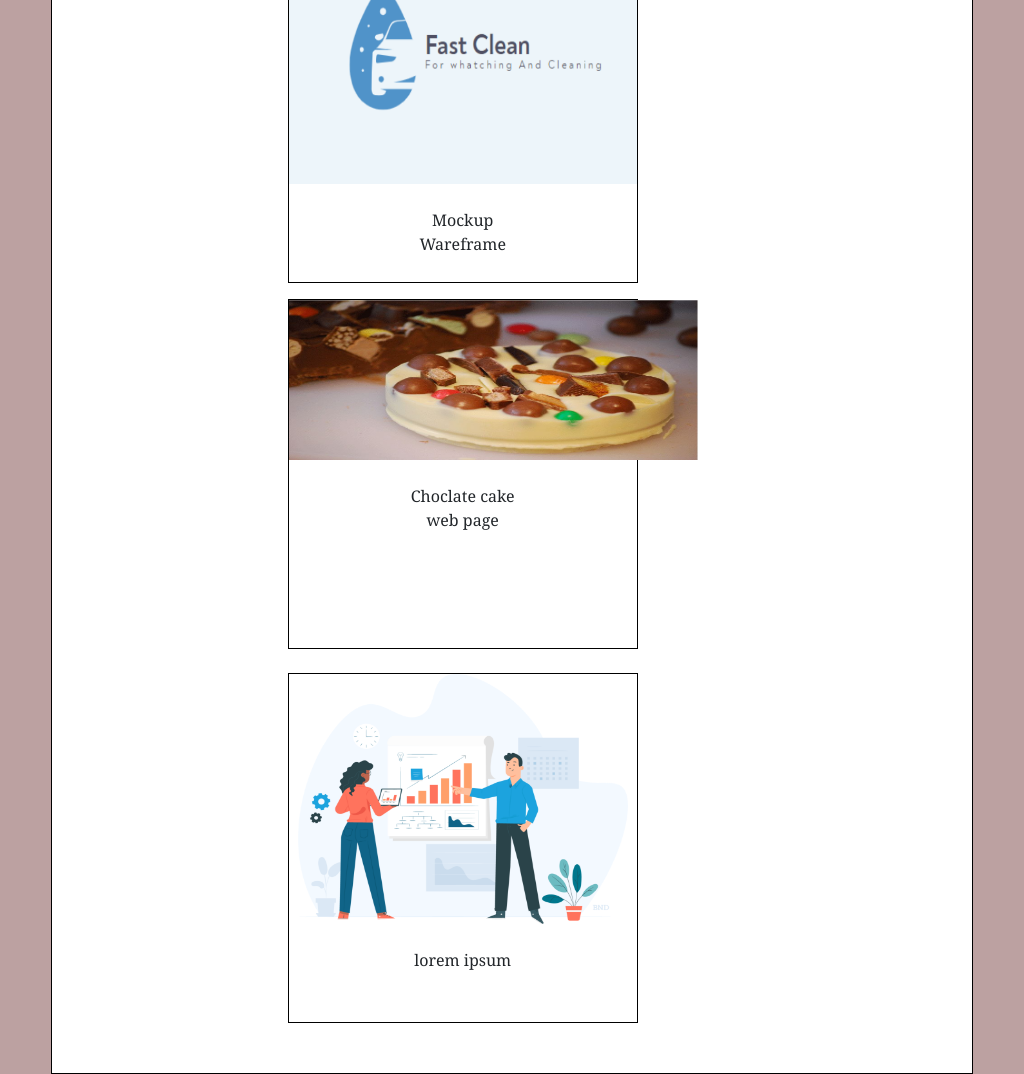
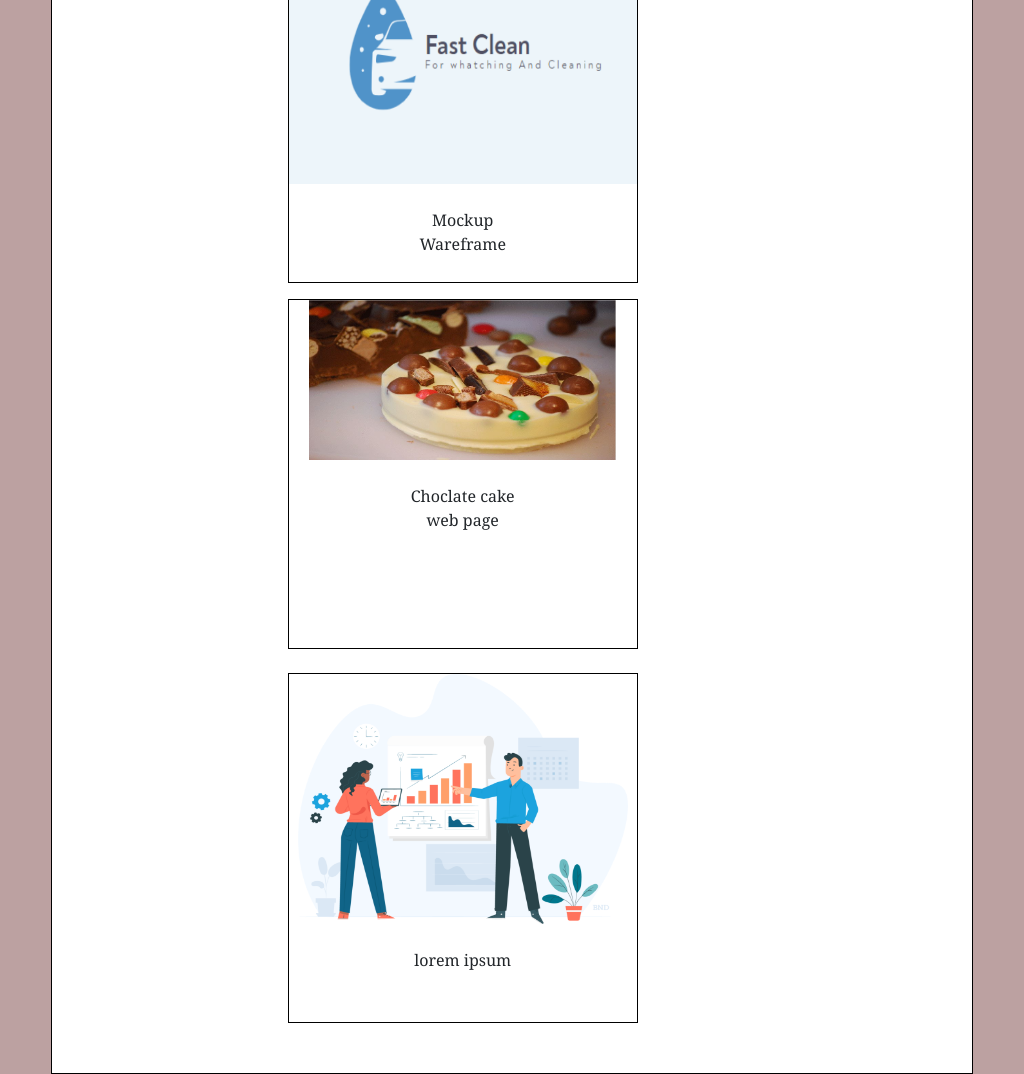
Before and after one commit to Haladieabs/portfolio, a plain HTML site: page index.html in a window 1024 px wide. Shown: the part 3521-4595 px from the top of the page. Drawn offline with nearby package versions, Linux system fonts and the light colour scheme.

Commit message:
finish task

```diff
--- a/index.html
+++ b/index.html
@@ -323,7 +323,7 @@
         #po label{margin-left: -5vw;}
         #d2{margin-top: 2vh;}
         #d3{margin-top: 3vh;}
-        #d2 img{height: 20vh;width: 40vw;}
+        #d2 img{height: 20vh;width: 30vw;}
     }
 
 
```
